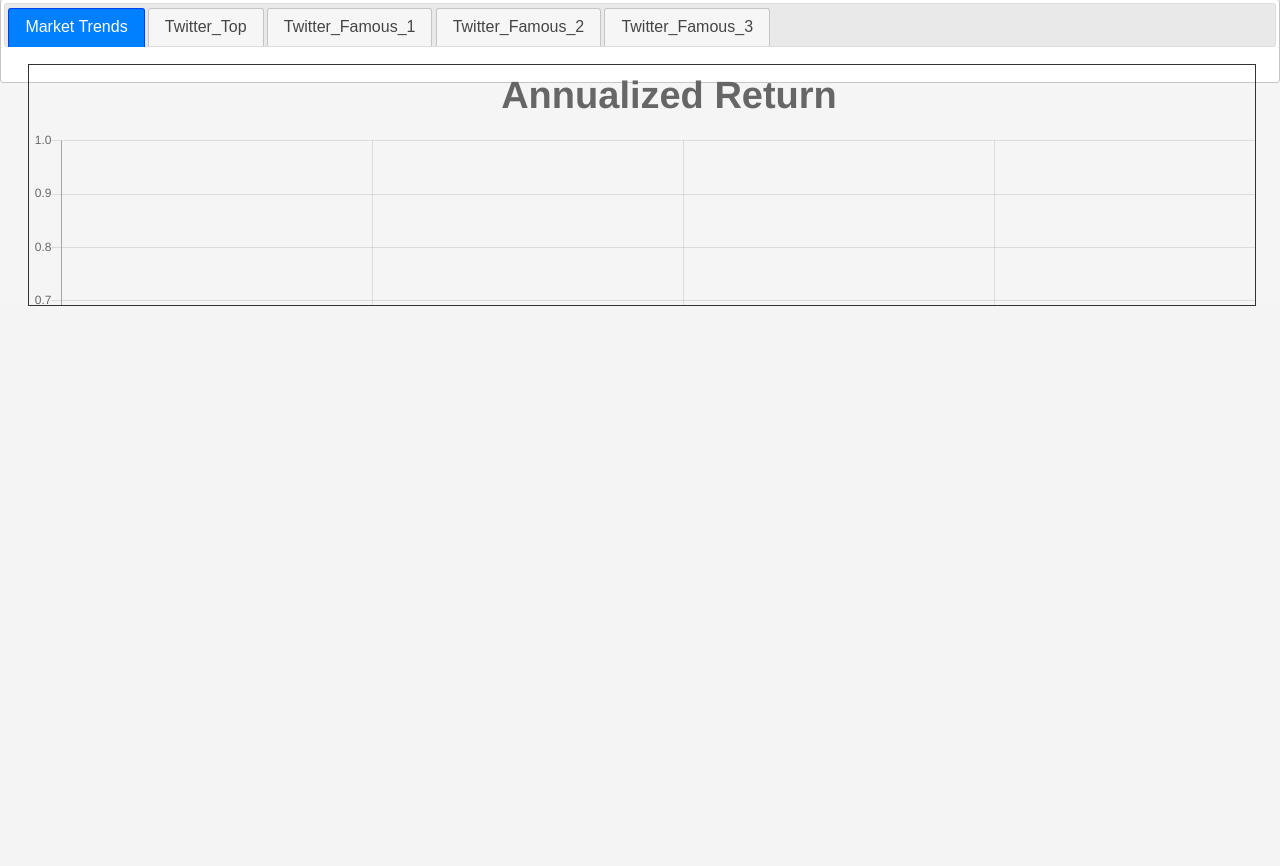
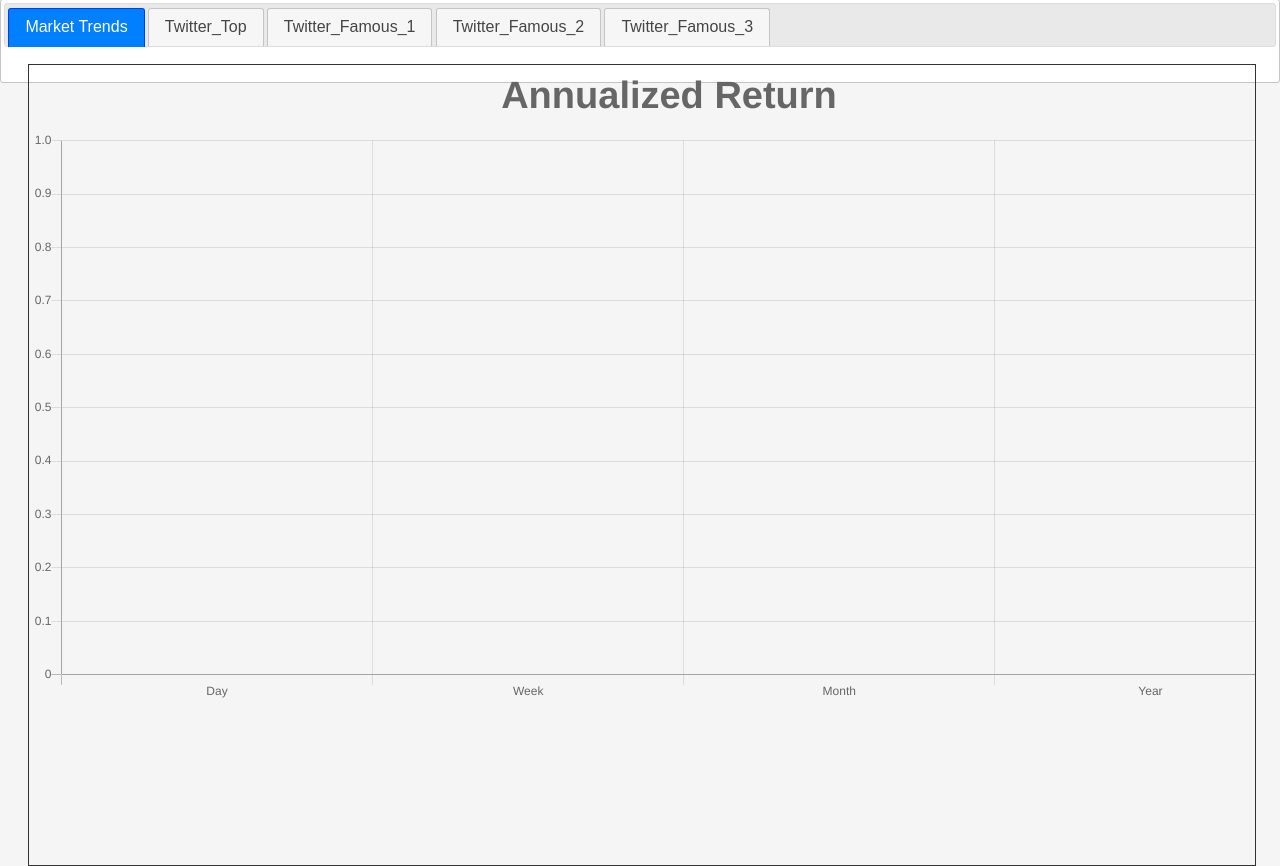
Before and after one commit to shinbutou/nccu_fintech, a Flask app: template templates/main.html in a window 1280 px wide. Shown: the part 561-1427 px from the top of the page. Before the commit the page ends 867 px from the top, so only its background shows below. Run offline with Flask 2, Linux system fonts and the light colour scheme; the template is opened without the code that fills it: most values are stand-ins (such as "Sample title", 1, 10 or a date in 2020); some libraries are stand-ins or nearby versions.

Commit message:
Add files via upload

```diff
--- a/static/main.css
+++ b/static/main.css
@@ -78,7 +78,7 @@ body{
 
 .bottompane{
     width: 100%;
-    height: 30%;
+    height: 100%;
     float: left;
     background-color: whitesmoke;
 }
@@ -121,6 +121,8 @@ body{
     display: none;
 }
 
+
+
 .tabs_panel{
     width: 100%;
     height: 100%;
```
Also changed, not shown: templates/login.html (line endings or trailing spaces).
